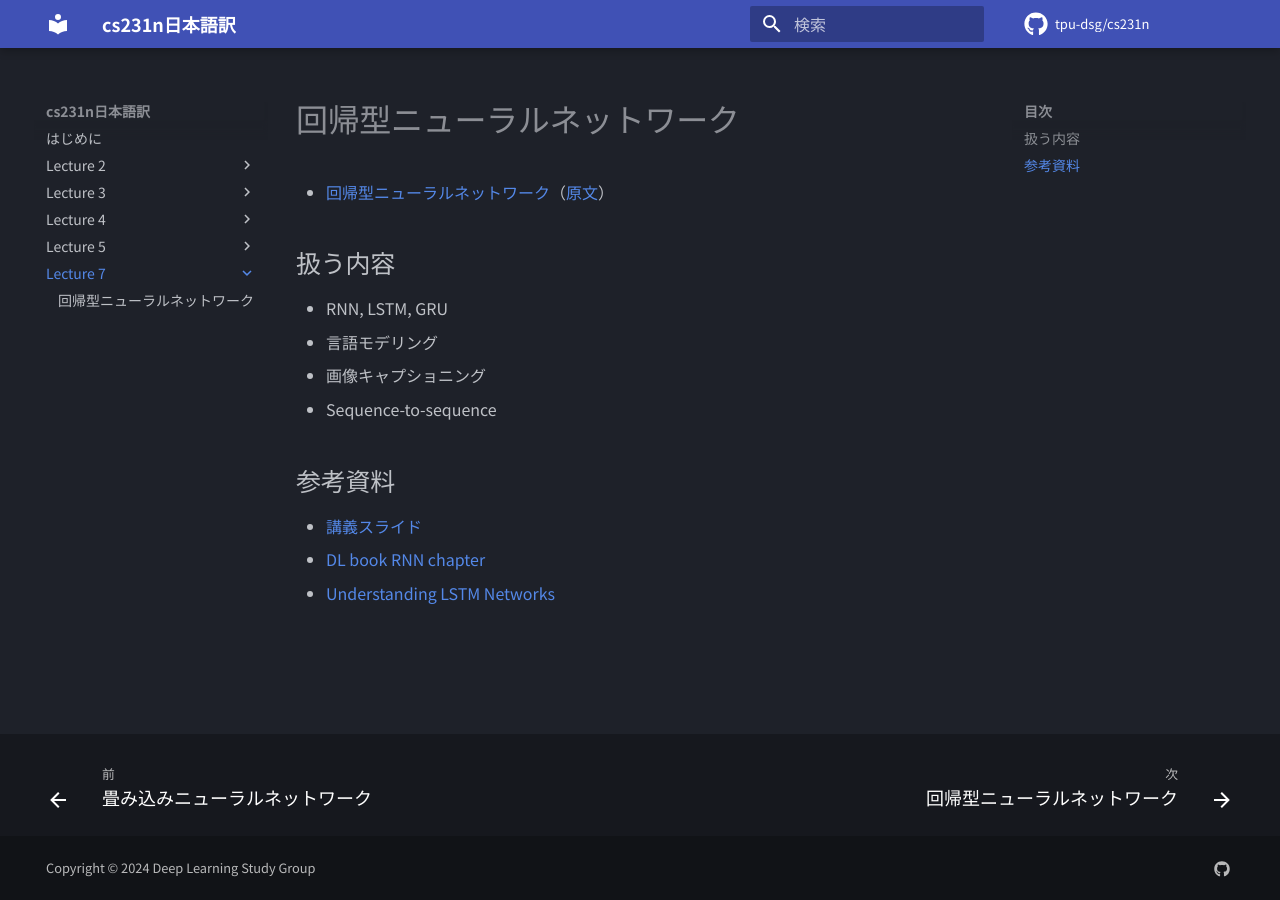
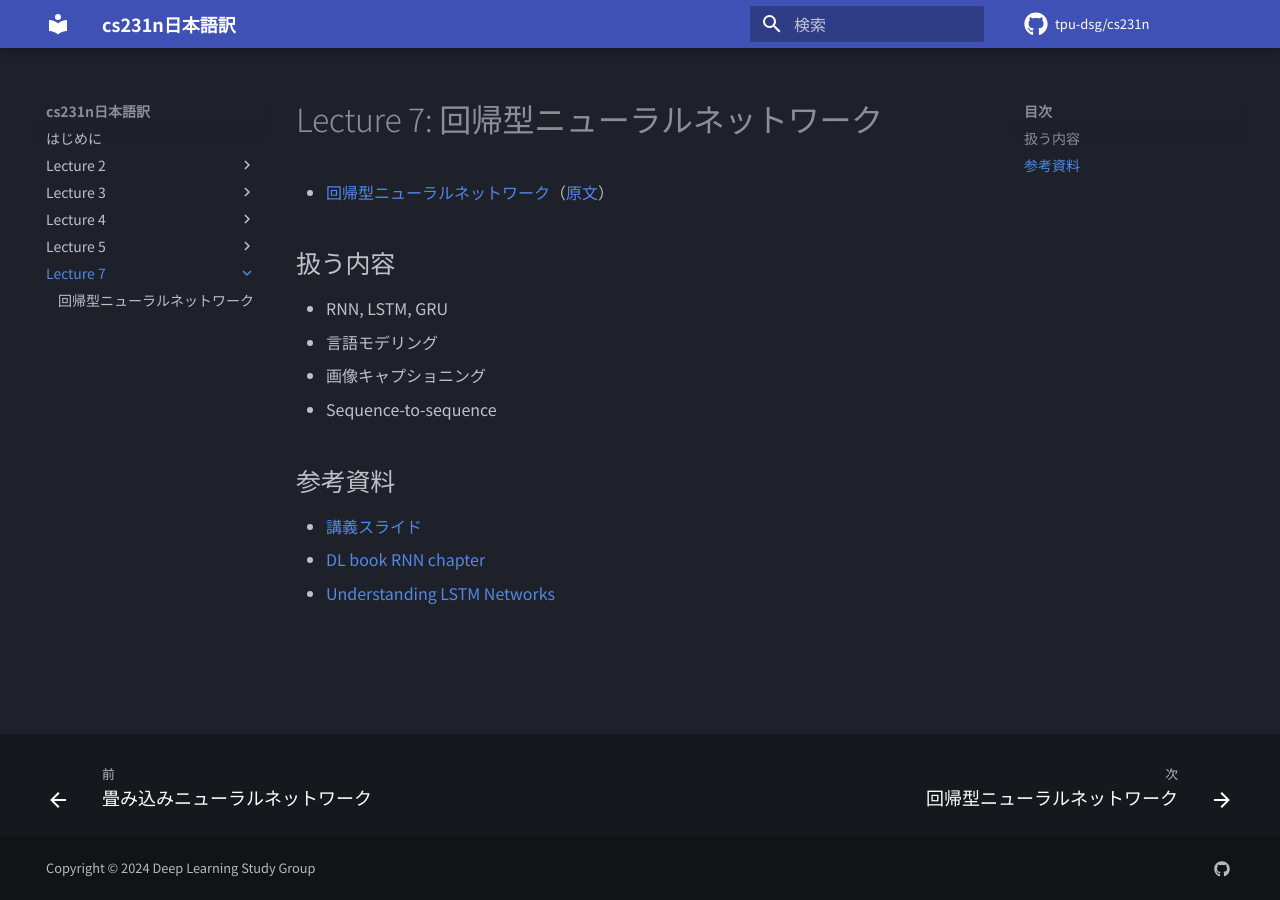
Before and after one commit to tpu-dsg/cs231n, an MkDocs documentation site: the page built from docs/lecture7/index.md, in a window 1280 px wide. Built offline with MkDocs 1.6.1 and Material for MkDocs 9.7.7, drawn with Linux system fonts in a browser that asks for light colours; comment, search, counter and statistics services are not loaded.

Commit message:
Fix index title

```diff
--- a/docs/lecture7/index.md
+++ b/docs/lecture7/index.md
@@ -1,4 +1,4 @@
-# 回帰型ニューラルネットワーク
+# Lecture 7: 回帰型ニューラルネットワーク
 
 - [回帰型ニューラルネットワーク](./rnn.md)（[原文](https://cs231n.github.io/rnn/)）
 
```
